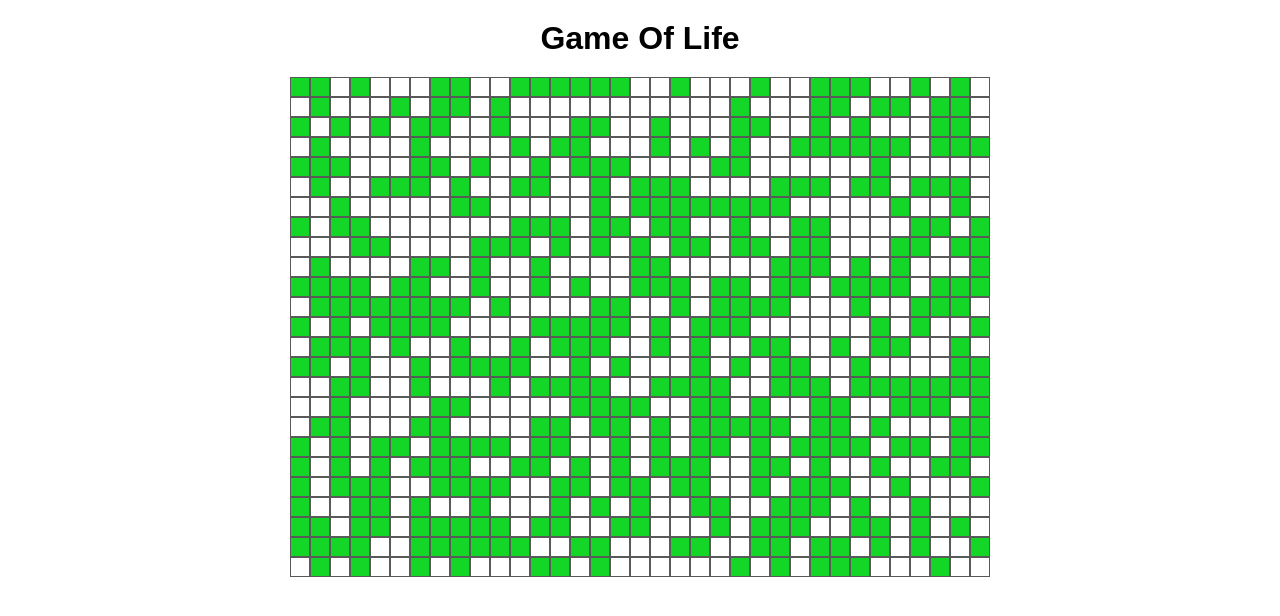
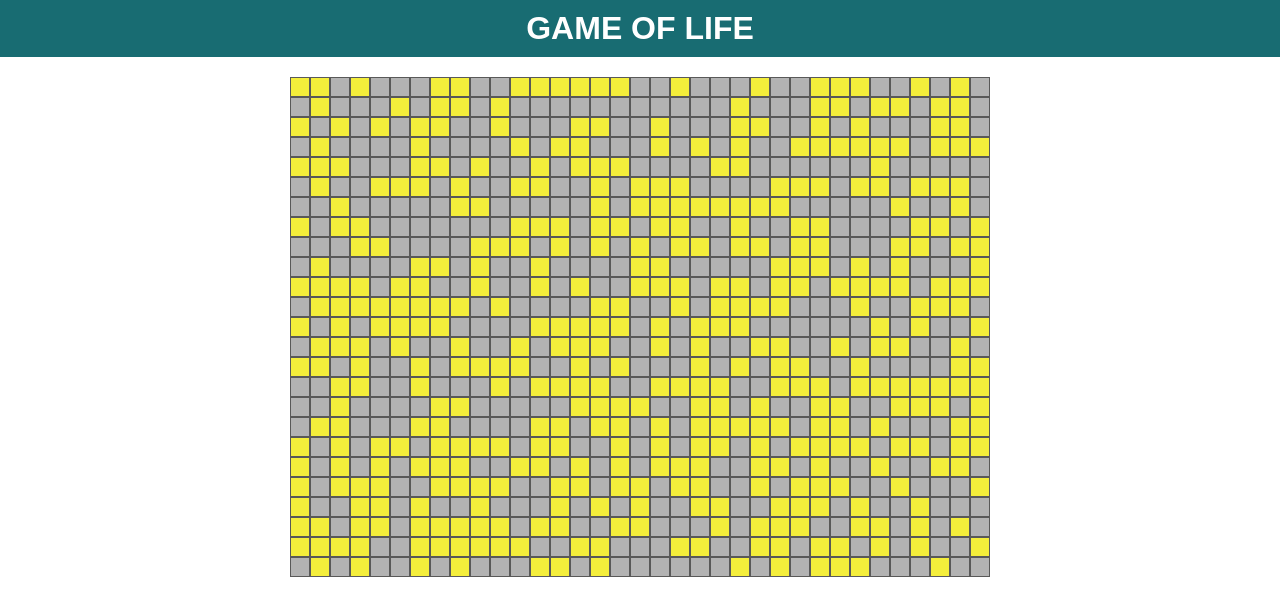
Before and after one commit to Gregfanyan/game-of-life, a React (Create React App) app: page / in a window 1280 px wide. Shown: the top 616 px of the page. Built offline with nearby package versions, Linux system fonts and the light colour scheme.

Commit message:
♻️ refactoring

```diff
--- a/src/App.tsx
+++ b/src/App.tsx
@@ -20,10 +20,32 @@ const randomGrid = () => {
 
 function App() {
   const [grid, setGrid] = useState<number[][]>(randomGrid());
+  const [isRunning, setIsRunning] = useState<boolean>(false);
   return (
     <>
       <Header />
-      <GameBoard numOfCols={numOfCols} grid={grid} setGrid={setGrid} />
+      <main
+        style={{
+          display: "grid",
+          gridTemplateColumns: `repeat(${numOfCols},  20px) `,
+          justifyContent: "center",
+          alignItems: "center",
+        }}
+      >
+        {grid &&
+          grid.map((rows, rowIndex) =>
+            rows.map((col, colIndex) => (
+              <GameBoard
+                rowIndex={rowIndex}
+                colIndex={colIndex}
+                grid={grid}
+                setGrid={setGrid}
+                setIsRunning={setIsRunning}
+                isRunning={isRunning}
+              />
+            ))
+          )}
+      </main>
     </>
   );
 }
--- a/src/components/GameBoard/index.tsx
+++ b/src/components/GameBoard/index.tsx
@@ -1,43 +1,26 @@
 import React, { FunctionComponent } from "react";
 import styles from "./GameBoard.module.css";
 const GameBoard: FunctionComponent<{
+  colIndex: any;
+  rowIndex: any;
   setGrid: Function;
   grid: number[][];
-  numOfCols: number;
-}> = ({ setGrid, grid, numOfCols }) => {
-  return (
-    <div
-      style={{
-        display: "grid",
-        gridTemplateColumns: `repeat(${numOfCols},  20px) `,
-        justifyContent: "center",
-        alignItems: "center",
-      }}
-    >
-      {grid &&
-        grid.map((rows, rowIndex) =>
-          rows.map((col, colIndex) => {
+  isRunning: boolean;
+  setIsRunning: Function;
+}> = ({ setGrid, grid, isRunning, setIsRunning, colIndex, rowIndex }) => {
   return (
     <div
       className={styles.row}
       onClick={() => {
         let cloneGrid = [...grid];
-                  cloneGrid[rowIndex][colIndex] = grid[rowIndex][colIndex]
-                    ? 0
-                    : 1;
+        cloneGrid[rowIndex][colIndex] = grid[rowIndex][colIndex] ? 0 : 1;
         setGrid(cloneGrid);
       }}
       key={`${rowIndex}-${colIndex}`}
       style={{
-                  backgroundColor: grid[rowIndex][colIndex]
-                    ? "#13d626"
-                    : undefined,
+        backgroundColor: grid[rowIndex][colIndex] ? "#F4EE3B" : "#B3B3B3",
       }}
     />
-            );
-          })
-        )}
-    </div>
   );
 };
 
--- a/src/components/Header/Header.module.css
+++ b/src/components/Header/Header.module.css
@@ -1,6 +1,9 @@
 .header {
   display: flex;
   justify-content: center;
-  padding: 20px;
-  text-transform: capitalize;
+  padding: 10px;
+  text-transform: uppercase;
+  background-color: rgb(24, 108, 114);
+  margin-bottom: 20px;
+  color: #fff;
 }
```
Lines whose indentation alone changed are shown as unchanged.
